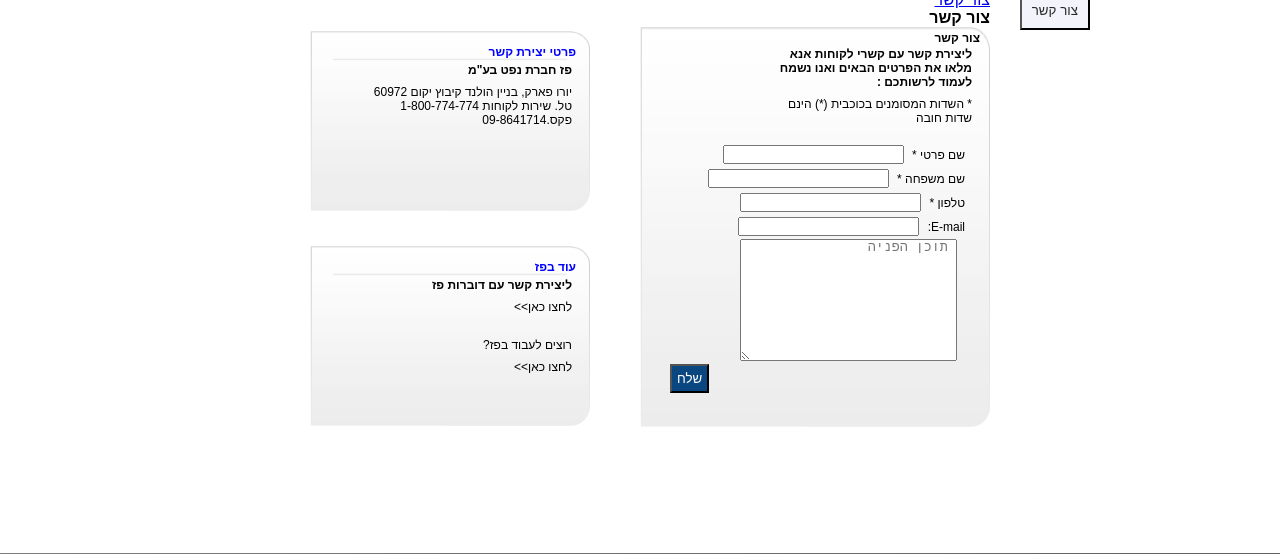
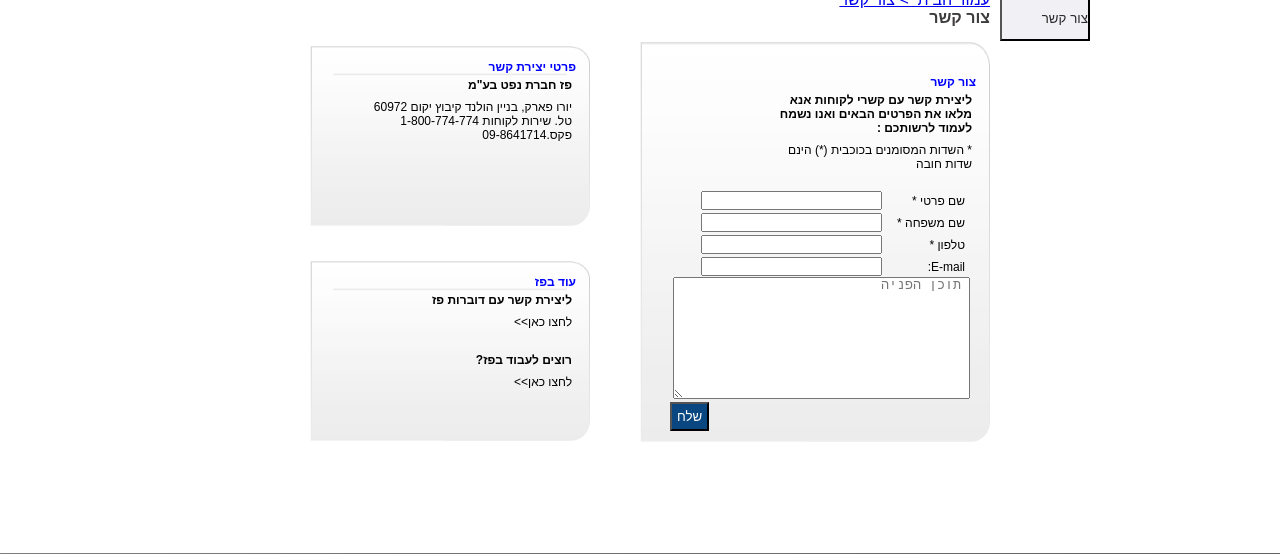
Before and after one commit to michal2019/Mid-Exercise, a plain HTML site: page contact.html in a window 1280 px wide. Shown: the part 169-723 px from the top of the page. Drawn offline with Linux system fonts and the light colour scheme.

Commit message:
more styling of contact.html

```diff
--- a/contact.html
+++ b/contact.html
@@ -90,10 +90,10 @@
     <main>
         <div class="container row">
             <div class="right-cube">
-                <button type="button"> <a href="contact.html"> צור קשר </a></button>
+                <button type="button"> <a href="contact.html">צור קשר</a></button>
             </div>
             <div class="center-cube">
-                <a href="contact.html">צור קשר</a>
+                <p><a href="index.html">עמוד הבית &nbsp;> צור קשר</a> </p>
                 <h4 class="title">צור קשר</h4>
                 <img src="images/contact_form_bg.png" alt="">
                 <div class="content-contact-center">
@@ -119,8 +119,7 @@
                                 <input type="email" id="email" required maxlength="30" />
                             </div>
                             <div>
-                                <label for="comment"></label>
-                                <textarea id="comment" placeholder=" תוכן הפניה" cols="25" rows="8"></textarea>
+                                <textarea id="comment" placeholder=" תוכן הפניה" cols="35" rows="8"></textarea>
                             </div>
                             <button type="button"> שלח </button>
                     </form>
@@ -145,9 +144,9 @@
                             <p style="font-weight: bold">ליצירת קשר עם דוברות פז</p>
                             <p> לחצו כאן>> </p>
                             <br>
-                            <p> רוצים לעבוד בפז?
-                                <br>
-                                <p> לחצו כאן>> </p>
+                            <p style="font-weight: bold">רוצים לעבוד בפז?
+                            <br>
+                            <p> לחצו כאן>> </p>
                         </div>
                     </div>
                 </div>
--- a/style.css
+++ b/style.css
@@ -271,7 +271,7 @@ body {
   }
 
   .left-cube_container {
-    top: 40px;
+    top: 55px;
     float: right;
     width: 300px;
     height: 500px;
@@ -290,12 +290,32 @@ body {
    width: 350px;
    height: 400px;
    border-bottom-right-radius: 20px;
-
+ }
+ .center-cube > .title
+ {
+  padding-bottom: 15px;
+  color: rgb(61, 59, 59);
  }
  .center-cube > .content-contact
  {
    width: 200x;
  }
+
+ .center-cube > a{
+   display: inline-block;
+   padding-bottom: 15px;
+   font-size: 13px;
+ }
+ .content-contact-center > h4{
+  margin: 4px;
+  color: blue;
+}
+
+.content-contact-center > a{
+  margin: 4px;
+  color: rgb(61, 59, 59);
+}
+
  .left-cube > img
  {
   width: 280px;
@@ -309,7 +329,7 @@ body {
 
  .content-contact-center{
   position: absolute;
-  top: 40px;
+  top: 80px;
   right: 10px;
   width: 300px;
   height: 350px;
@@ -357,11 +377,13 @@ form {
 }
 
 label {
+  width: 75px;
+  height: 12px;
   padding: 5px;
   display: inline-block;
 }
 
-button {
+ form > button {
   float: left;
   background-color: rgb(10, 71, 128);
   color: white;
@@ -370,16 +392,19 @@ button {
 }
 /* right-cube */
 .right-cube > button {
+  position: relative;
   float: right;
-  background-color: rgb(243, 243, 252);
-  padding: 5px;
+  background-color: rgb(240, 240, 245);
+  width: 90px;
+  height: 50px;
+}
+.right-cube > button > a{
+  position: absolute;
   display: inline-block;
-}
-.right-cube > button >a{
   text-decoration: none;
   color: rgb(43, 42, 42);
-  padding: 5px;
-  display: inline-block;
+  right: 0;
+  top: 18px;
 }
 .right-cube > button:hover >a{
   text-decoration: underline;
```
